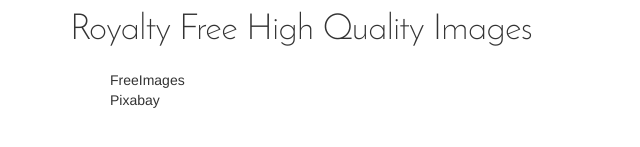
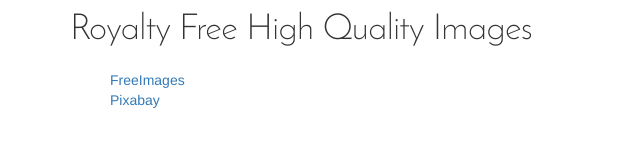
Before and after one commit to Mothiram-Janakiraman/Portfolio, a plain HTML site: page index.htm at #!/skills in a window 1280 px wide. Shown: the part 141-288 px from the top of the page, 0-640 px from the left. Drawn offline with nearby package versions, Linux system fonts and the light colour scheme; some packages are replaced by stand-ins of ours.

Commit message:
Desiner Needs  - -  12-14-2018

```diff
--- a/pages/skills.html
+++ b/pages/skills.html
@@ -8,8 +8,8 @@
           <div class="col-md-12 designer-needs">
 		     <h1 class="">Royalty Free High Quality Images</h1>
 			 <ul>
-			   <li><a href="https://www.freeimages.com/" target="_blank"></a>FreeImages</li>
-			   <li><a href="http://www.pixabay.com" target="_blank"></a>Pixabay</li>
+			   <li><a href="https://www.freeimages.com/" target="_blank">FreeImages</a></li>
+			   <li><a href="http://www.pixabay.com" target="_blank">Pixabay</a></li>
 			 </ul>
 		  </div>
        </div>
```
